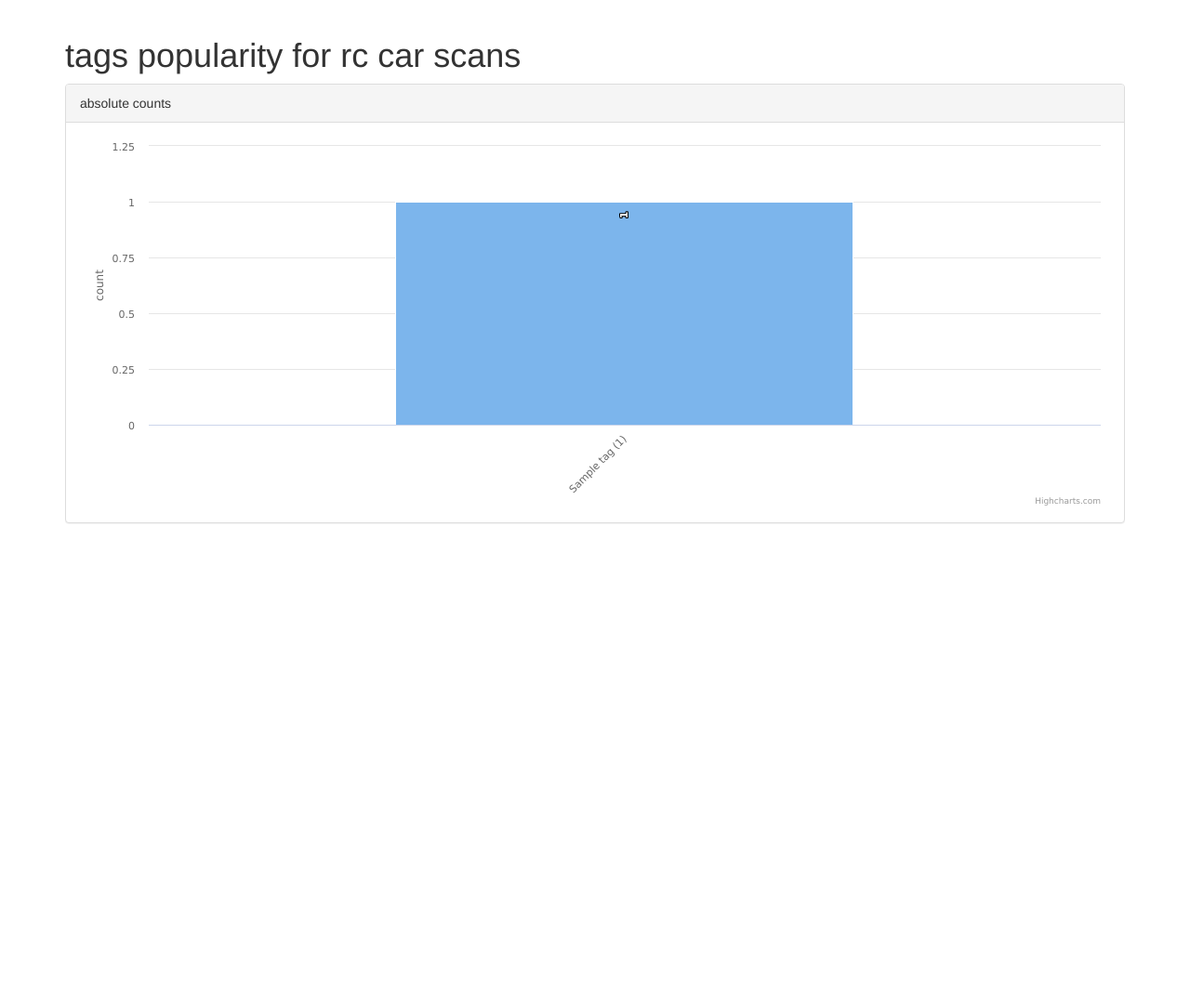
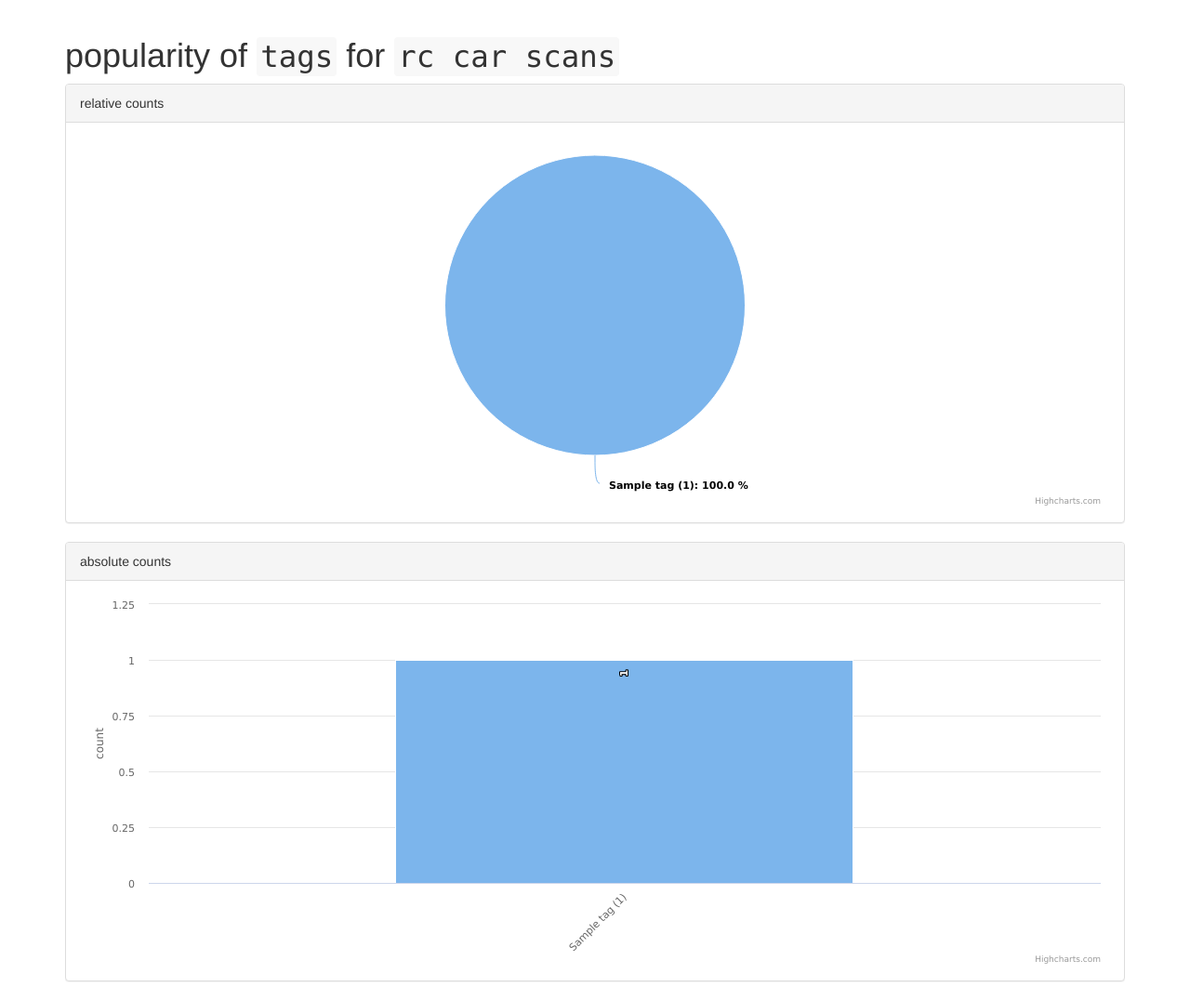
Before and after one commit to lpirl/autoid_analyses, a Django app: a page that uses main/templates/popularity.html in a window 1280 px wide. Shown: the part 52-1128 px from the top of the page at 93% size. Before the commit the page ends 615 px from the top, so only its background shows below. Run offline with Django 3.2, Linux system fonts and the light colour scheme; tables that the repository leaves empty hold one stand-in row (values such as "Sample post"); some libraries are stand-ins or nearby versions.

Commit message:
added generic chart: relative count

```diff
--- a/main/static/main.css
+++ b/main/static/main.css
@@ -3,3 +3,8 @@ img#logo {
   height: 150%;
   margin: -2% 0 0 10px;
 }
+
+code {
+  color: inherit;
+  background-color: #F8F8F8;
+}
--- a/main/templates/popularity.html
+++ b/main/templates/popularity.html
@@ -1,10 +1,20 @@
 {% extends 'base.html' %}
 
 {% block title %}
-{{ attr_object_name }} popularity for {{ cls_name }}
+  popularity of
+  <code>{{ attr_object_name }}</code>
+  for
+  <code>{{ cls_name }}</code>
 {% endblock %}
 
 {% block content %}
+
+<div class="panel panel-default">
+  <div class="panel-heading">relative counts</div>
+  <div class="panel-body">
+    <div id="relative_counts"></div>
+  </div>
+</div>
 
 <div class="panel panel-default">
   <div class="panel-heading">absolute counts</div>
@@ -15,15 +25,53 @@
 
 <script>
 $(function () {
-  $('#absolute_counts').highcharts({
-    chart: {
-      type: 'column'
-    },
+
+  var default_options = {
     title: {
       text: ''
     },
     subtitle: {
       text: ''
+    },
+    tooltip: {
+      pointFormat: '{series.name}: <b>{point.percentage:.1f}%</b>'
+    },
+    legend: {
+      enabled: false
+    },
+    series: [{
+      name: 'count',
+      colorByPoint: true,
+    }]
+  };
+
+  var data = [
+    {% for object, count in attr_objects_with_counts %}
+      ['{{ object }}', {{ count }}],
+    {%  endfor %}
+  ];
+
+  $('#relative_counts').highcharts($.extend(true, default_options, {
+    chart: {
+      type: 'pie'
+    },
+    plotOptions: {
+      pie: {
+        dataLabels: {
+          enabled: true,
+          format: '<b>{point.name}</b>: {point.percentage:.1f} %',
+        }
+      }
+    },
+    series: [{
+      data: data
+    }]
+  }));
+
+
+  $('#absolute_counts').highcharts($.extend(true, default_options, {
+    chart: {
+      type: 'column'
     },
     xAxis: {
       type: 'category',
@@ -37,19 +85,8 @@ $(function () {
         text: 'count'
       }
     },
-    legend: {
-      enabled: false
-    },
-    tooltip: {
-      pointFormat: '<b>{point.y}</b>'
-    },
     series: [{
-      name: 'count',
-      data: [
-        {% for object, count in attr_objects_with_counts %}
-          ['{{ object }}', {{ count }}],
-        {% endfor %}
-      ],
+      data: data,
       dataLabels: {
         enabled: true,
         rotation: -90,
@@ -59,7 +96,7 @@ $(function () {
         y: 10, // from the top
       }
     }]
-  });
+  }));
 });
 </script>
 
--- a/main/views.py
+++ b/main/views.py
@@ -6,7 +6,7 @@ def index(request):
   return render(request, 'index.html', {})
 
 def popularity(request, cls, attr_name):
-  attr_cls = cls._meta.get_field(attr_name).related_model().__class__
+
   objects = cls.objects.select_related(attr_name).all()
   attr_objects = [getattr(o, attr_name) for o in objects]
 
@@ -16,6 +16,13 @@ def popularity(request, cls, attr_name):
     reverse=True
   )
 
+  attr_objects_count = float(len(attr_objects))
+  attr_objects_with_percentiles = sorted(
+    [(t[0], t[1]/attr_objects_count) for t in attr_objects_with_counts],
+    key=lambda t: t[1]
+  )
+
+  attr_cls = cls._meta.get_field(attr_name).related_model().__class__
   context = {
     "cls_name": cls._meta.verbose_name_plural,
     "attr_object_name": attr_cls._meta.verbose_name_plural,
```
